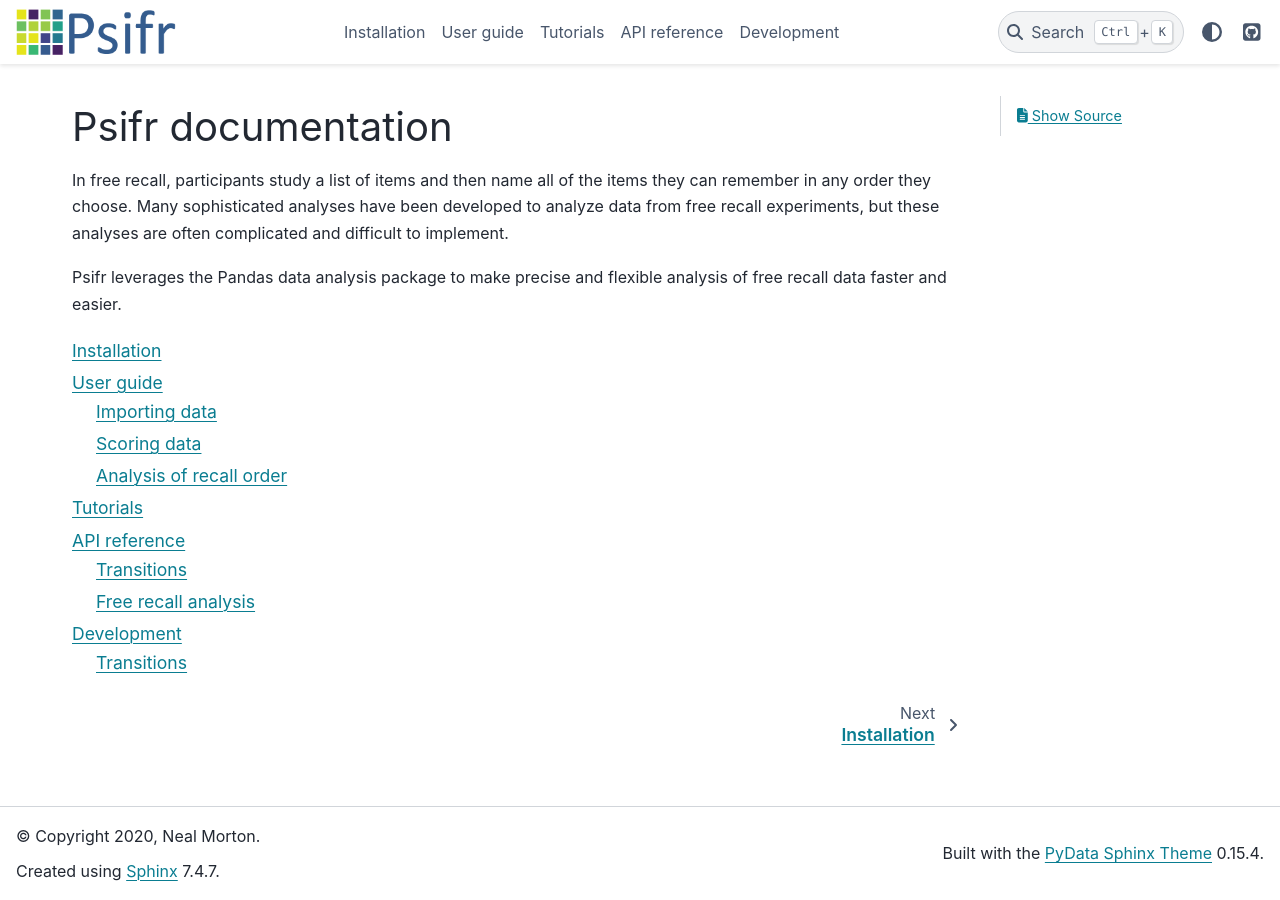
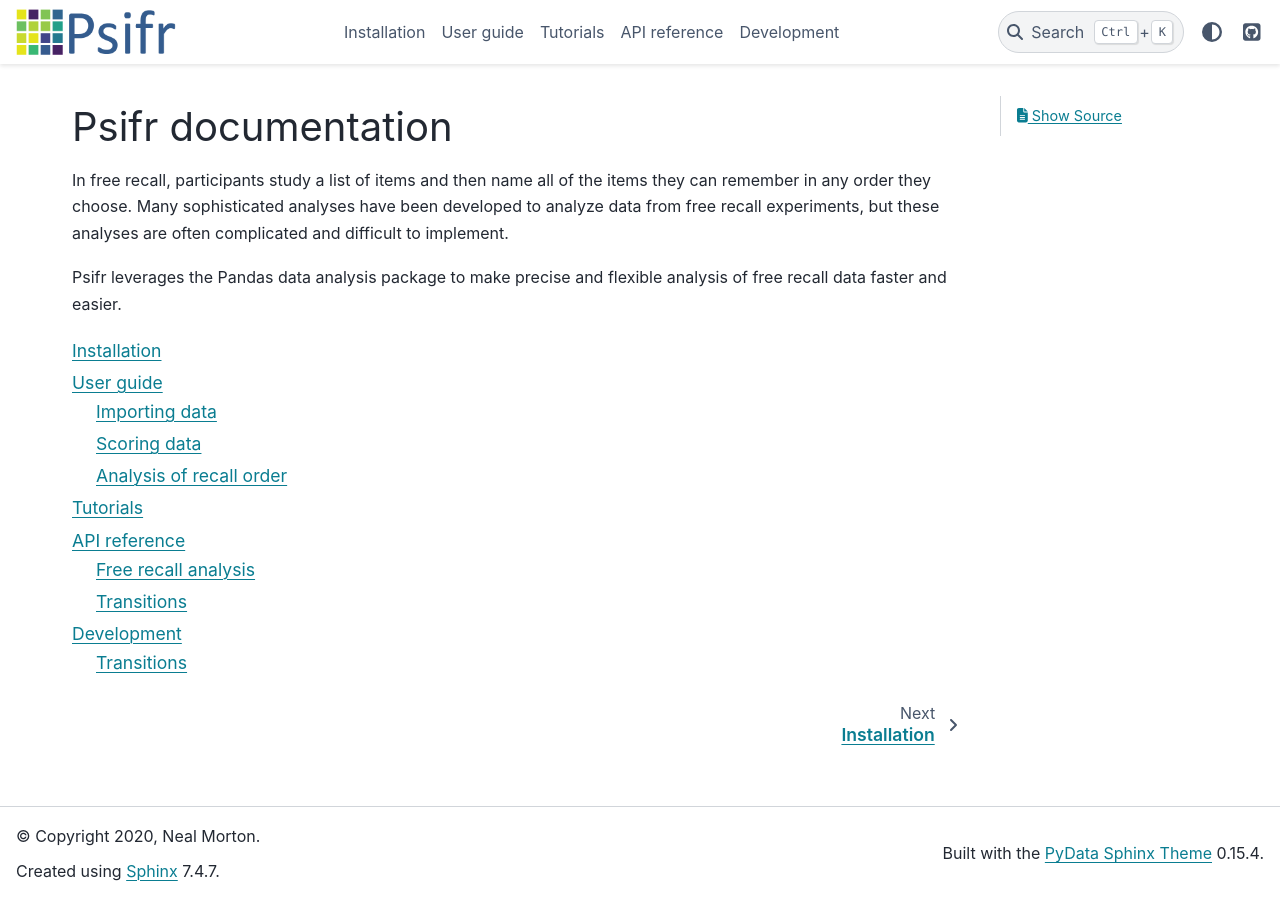
Before and after one commit to mortonne/psifr, a Sphinx documentation site: the page built from docs/index.rst, in a window 1280 px wide. Built offline with Sphinx 7.4.7 and the PyData theme 0.15.4, drawn with Linux system fonts in a browser that asks for light colours; pages that are not in the unit, such as notebooks, are missing from menus.

```diff
--- a/docs/api/overview.rst
+++ b/docs/api/overview.rst
@@ -4,5 +4,5 @@ API reference
 .. toctree::
    :maxdepth: 2
 
+   /api/fr
    /api/transitions
-   /api/fr
```
